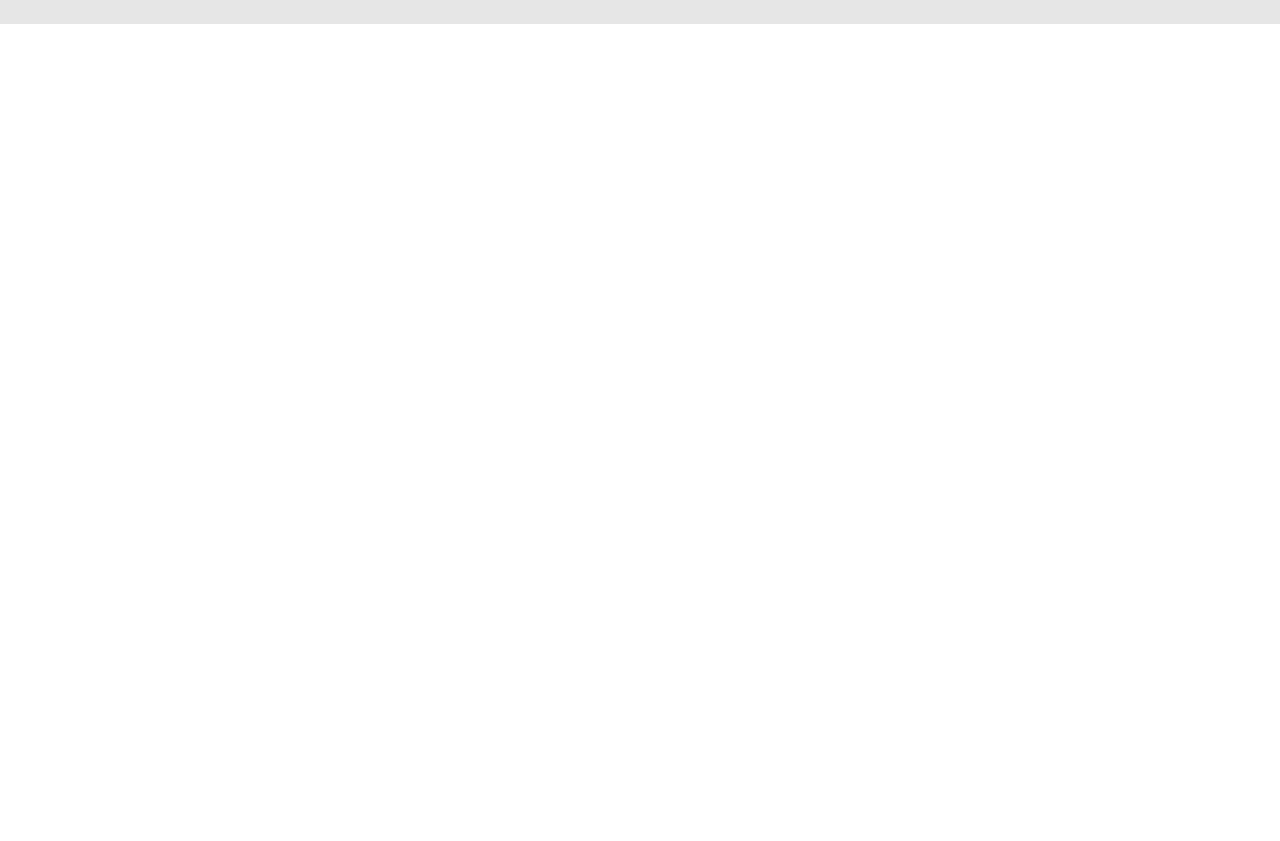
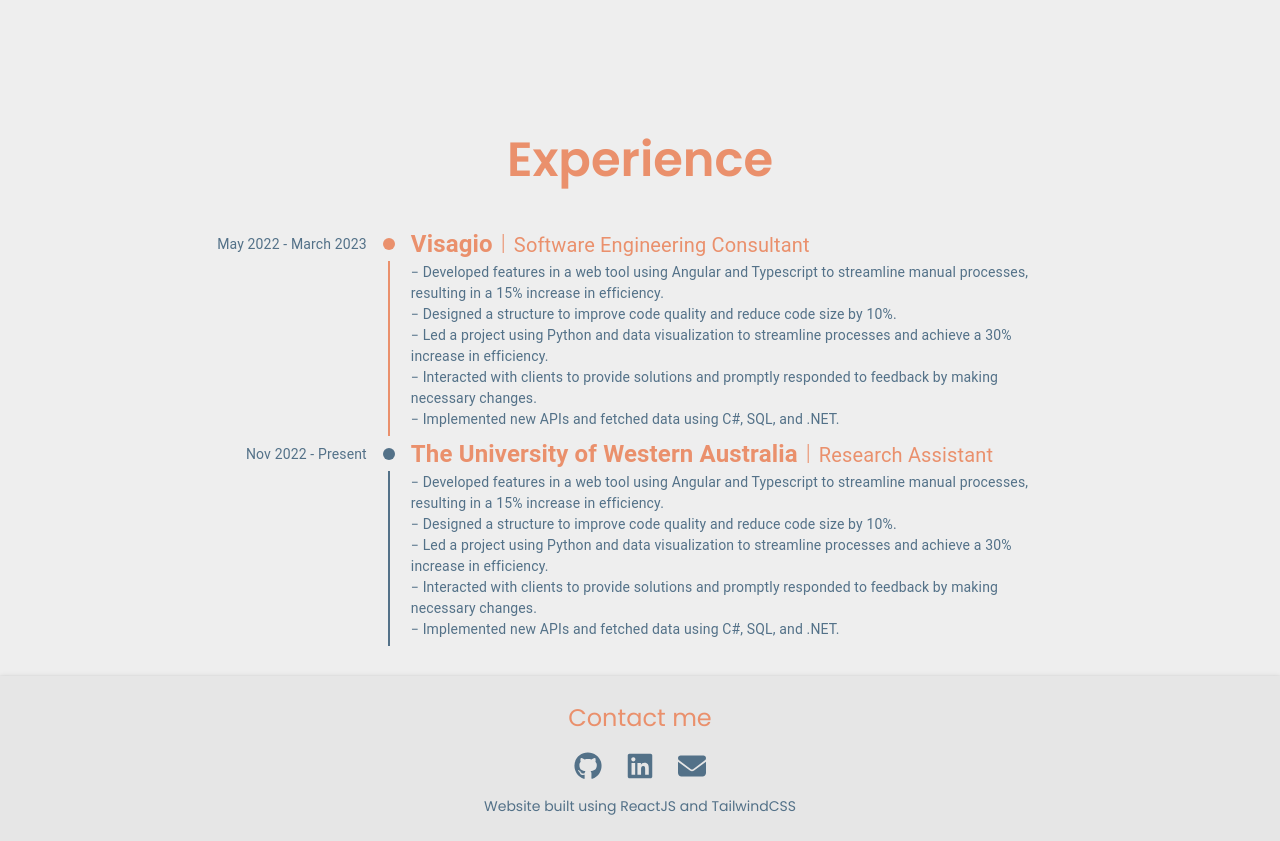
Before and after one commit to Dhrubub/portfolio, a React (Vite) app: page / in a window 1280 px wide. Shown: the part 764-1605 px from the top of the page. Before the commit the page ends 800 px from the top, so only its background shows below. Built offline with nearby package versions, Linux system fonts and the light colour scheme.

Commit message:
timeline, small changes

```diff
--- a/src/App.tsx
+++ b/src/App.tsx
@@ -53,7 +53,7 @@
 			<div
 				className={`${styles.flexCenter} relative shadow sm:shadow-none`}
 			>
-				<div className={`w-full ${styles.paddingX}`}>
+				<div className={`${styles.boxWidth} ${styles.paddingX}`}>
 					<Navbar
 						isDarkMode={darkMode}
 						toggleDarkMode={() => toggleDarkMode()}
@@ -63,7 +63,7 @@
 
 			<div
 				className='flex sm:hidden w-full justify-between items-center
-				md:flex-row flex-col pt-6 border-t-[1px] border-t-secondary opacity-50'
+				md:flex-row flex-col xs:pt-6 border-t-[1px] border-t-secondary opacity-50'
 			></div>
 
 			<div className={`bg-primary ${styles.flexStart}`}>
--- a/src/components/Experience.tsx
+++ b/src/components/Experience.tsx
@@ -3,8 +3,10 @@
 
 const Experience = () => {
 	return (
-		<div>
-			<h1>Experience</h1>
+		<div className='my-6'>
+			<h1 className='my-3 sm:my-6 sm:font-semibold text-center text-tertiary text-[24px] sm:text-[48px]'>
+				Experience
+			</h1>
 			<TimeLine />
 		</div>
 	);
--- a/src/components/TimeLine.tsx
+++ b/src/components/TimeLine.tsx
@@ -1,69 +1,136 @@
-// import * as React from 'react';
-// import Timeline from '@mui/lab/Timeline';
-// import TimelineItem from '@mui/lab/TimelineItem';
-// import TimelineSeparator from '@mui/lab/TimelineSeparator';
-// import TimelineConnector from '@mui/lab/TimelineConnector';
-// import TimelineContent from '@mui/lab/TimelineContent';
-// import TimelineDot from '@mui/lab/TimelineDot';
-// import TimelineOppositeContent, {
-// 	timelineOppositeContentClasses,
-// } from '@mui/lab/TimelineOppositeContent';
+import * as React from 'react';
+import Timeline from '@mui/lab/Timeline';
 
-// import tm from './timelineElements';
+import TimelineOppositeContent, {
+	timelineOppositeContentClasses,
+} from '@mui/lab/TimelineOppositeContent';
 
-// export default function OppositeContentTimeline() {
-// 	const [isAboveHalf, setIsAboveHalf] = React.useState([false, false]);
+import TimeLineElements from './TimeLineElements';
+import { FontAwesomeIcon } from '@fortawesome/react-fontawesome';
+import { faGit, faGithub } from '@fortawesome/free-brands-svg-icons';
+import { faBriefcase } from '@fortawesome/free-solid-svg-icons';
+import TimelineEvent from './TimelineEvent';
+function TimeLine() {
+	const [dotsPercent, setDotsPercent] = React.useState([]);
+	const [linesPercent, setLinesPercent] = React.useState([]);
 
-// 	// React.useEffect(() => {
-// 	// 	const handleScroll = () => {
-// 	// 		const timelineItems = Array.from(
-// 	// 			document.querySelectorAll('.MuiTimelineItem-root')
-// 	// 		);
-// 	// 		const halfOfViewport = window.innerHeight / 2;
+	React.useEffect(() => {
+		const handleScroll = () => {
+			const timelineDotItems = Array.from(
+				document.querySelectorAll('.MuiTimelineDot-root')
+			);
+			const timelineConnectorItems = Array.from(
+				document.querySelectorAll('.MuiTimelineConnector-root')
+			);
 
-// 	// 		const isAboveHalfArr = timelineItems.map((item) => {
-// 	// 			const itemRect = item.getBoundingClientRect();
-// 	// 			return itemRect.top < halfOfViewport;
-// 	// 		});
+			const getPercentage = (item, thresh) => {
+				const itemRect = item.getBoundingClientRect();
+				const itemHeight = itemRect.height;
+				const itemTop = itemRect.top;
 
-// 	// 		setIsAboveHalf(isAboveHalfArr);
-// 	// 	};
+				const percentageAboveThreshold =
+					((thresh - itemTop) / itemHeight) * 100;
 
-// 	// 	window.addEventListener('scroll', handleScroll);
-// 	// 	return () => {
-// 	// 		window.removeEventListener('scroll', handleScroll);
-// 	// 	};
-// 	// }, []);
+				if (percentageAboveThreshold < 0) return 0;
+				return percentageAboveThreshold;
+			};
 
-// 	return (
-// 		<Timeline
+			const viewportHeight = window.innerHeight;
+			const topThreshold = 0.75 * viewportHeight;
+
+			const dots = timelineDotItems.map((item) =>
+				getPercentage(item, topThreshold)
+			);
+
+			const lines = timelineConnectorItems.map((item) =>
+				getPercentage(item, topThreshold)
+			);
+
+			setDotsPercent(dots);
+			setLinesPercent(lines);
+		};
+
+		window.addEventListener('scroll', handleScroll);
+		return () => {
+			window.removeEventListener('scroll', handleScroll);
+		};
+	}, []);
+
+	return (
+		<Timeline
+			sx={{
+				[`& .${timelineOppositeContentClasses.root}`]: {
+					flex: 0.2,
+				},
+				'@media (min-width: 768px)': {
+					[`& .${timelineOppositeContentClasses.root}`]: {
+						flex: 0.3,
+					},
+				},
+				'@media (min-width: 1060px)': {
+					[`& .${timelineOppositeContentClasses.root}`]: {
+						flex: 0.4,
+					},
+				},
+			}}
+		>
+			{TimeLineElements.map((event, index) => (
+				<TimelineEvent
+					key={index}
+					{...event}
+					index={index}
+					dotPercent={dotsPercent[index]}
+					linePercent={linesPercent[index]}
+				/>
+				// <TimelineItem key={index}>
+				// 	<TimelineOppositeContent>
+				// 		{event.title}
+				// 	</TimelineOppositeContent>
+				// 	<TimelineSeparator>
+				// 		<TimelineDot
 				// 			sx={{
-// 				[`& .${timelineOppositeContentClasses.root}`]: {
-// 					flex: 0.3,
-// 				},
+				// 				border: 'none',
+				// 				padding: '6px',
+				// 				background: `linear-gradient(180deg, var(--tertiary) ${dotsPercent[index]}%, var(--secondary) 0%)`,
 				// 			}}
-// 		>
-// 			{tm.map((event, index) => (
-// 				<TimelineItem key={index}>
-// 					<TimelineOppositeContent>
-// 						{event.title}
-// 					</TimelineOppositeContent>
-// 					<TimelineSeparator>
-// 						<TimelineDot
-// 							sx={{
-// 								bgcolor: isAboveHalf[0] ? 'red' : 'grey',
-// 							}}
-// 						/>
-// 						<TimelineConnector
-// 							sx={{
-// 								bgcolor: isAboveHalf[0] ? 'red' : 'grey',
-// 							}}
-// 						/>
-// 					</TimelineSeparator>
-// 					<TimelineContent>{event.description}</TimelineContent>
-// 				</TimelineItem>
-// 			))}
-// 		</Timeline>
+				// 		/>
+
+				// 		{/* <FontAwesomeIcon
+				// 			icon={event.icon}
+				// 			style={{
+				// 				border: 'none',
+				// 				padding: '6px',
+				// 				color: `linear-gradient(180deg, var(--tertiary) ${dotsPercent[index]}%, var(--secondary) 0%)`,
+				// 			}}
+				// 		/> */}
+				// 		{index < tm.length - 1 && (
+				// 			<TimelineConnector
+				// 				sx={{
+				// 					background: `linear-gradient(180deg, var(--tertiary) ${linesPercent[index]}%, var(--secondary) 0%)`,
+				// 				}}
+				// 			/>
+				// 		)}
+				// 		{/* {index == tm.length - 1 && (
+				// 			<TimelineDot
+				// 				sx={{
+				// 					border: 'none',
+				// 					padding: '6px',
+				// 					background: `linear-gradient(180deg, var(--tertiary) ${
+				// 						dotsPercent[dotsPercent.length - 1]
+				// 					}%, var(--secondary) 0%)`,
+				// 				}}
+				// 			/>
+				// 		)} */}
+				// 	</TimelineSeparator>
+				// 	<TimelineContent>
+				// 		<p className='text-secondary max-w-[470px]'>
+				// 			{event.description}
+				// 		</p>
+				// 	</TimelineContent>
+				// </TimelineItem>
+			))}
+		</Timeline>
+	);
 	// 		// <Timeline
 	// 		// 	sx={{
 	// 		// 		[`& .${timelineOppositeContentClasses.root}`]: {
@@ -135,11 +202,5 @@
 	// 		// </Timeline>
 	// 	);
 	// }
-
-import React from 'react';
-
-const TimeLine = () => {
-	return <div>TimeLine</div>;
-};
-
+}
 export default TimeLine;
--- /dev/null
+++ b/src/components/TimelineEvent.tsx
@@ -0,0 +1,94 @@
+import React from 'react';
+import TimelineItem from '@mui/lab/TimelineItem';
+import TimelineSeparator from '@mui/lab/TimelineSeparator';
+import TimelineConnector from '@mui/lab/TimelineConnector';
+import TimelineContent from '@mui/lab/TimelineContent';
+import TimelineDot from '@mui/lab/TimelineDot';
+
+import TimelineOppositeContent from '@mui/lab/TimelineOppositeContent';
+
+import TimeLineElements from './TimeLineElements';
+
+const TimelineEvent = ({
+	title,
+	position,
+	description,
+	date,
+	skills,
+	dotPercent,
+	linePercent,
+	index,
+}) => {
+	return (
+		<TimelineItem>
+			<TimelineOppositeContent>
+				<span className='text-secondary text-[12px] sm:text-[14px]'>
+					{date}
+				</span>
+			</TimelineOppositeContent>
+			<TimelineSeparator>
+				<TimelineDot
+					sx={{
+						border: 'none',
+						padding: '6px',
+						background: `linear-gradient(180deg, var(--tertiary) ${dotPercent}%, var(--secondary) 0%)`,
+						boxShadow: 'none',
+					}}
+				/>
+
+				{/* <FontAwesomeIcon
+							icon={event.icon}
+							style={{
+								border: 'none',
+								padding: '6px',
+								color: `linear-gradient(180deg, var(--tertiary) ${dotsPercent[index]}%, var(--secondary) 0%)`,
+							}}
+						/> */}
+				{/* {index < TimeLineElements.length - 1 && ( */}
+				<TimelineConnector
+					sx={{
+						background: `linear-gradient(180deg, var(--tertiary) ${linePercent}%, var(--secondary) 0%)`,
+					}}
+				/>
+				{/* // )} */}
+				{/* {index == tm.length - 1 && (
+							<TimelineDot
+								sx={{
+									border: 'none',
+									padding: '6px',
+									background: `linear-gradient(180deg, var(--tertiary) ${
+										dotsPercent[dotsPercent.length - 1]
+									}%, var(--secondary) 0%)`,
+								}}
+							/>
+						)} */}
+			</TimelineSeparator>
+			<TimelineContent className='!pt-1 sm:!pt-0'>
+				<div className='flex items-end'>
+					<span className='text-tertiary font-semibold sm:text-[24px] text-[18px]'>
+						{title}
+						<span className='mx-2 text-tertiary font-light sm:text-[22px] text-[16px] align-top'>
+							|
+						</span>
+						<span className='text-tertiary font-normal sm:text-[20px] text-[14px]'>
+							{position}
+						</span>
+					</span>
+				</div>
+
+				<ul className='list-none'>
+					{description.map((item, index) => (
+						<li
+							key={index}
+							className='justify-start text-secondary max-w-[470px] sm:max-w-[640px] text-[12px] sm:text-[14px]'
+						>
+							&minus;&nbsp;{item}
+						</li>
+					))}
+				</ul>
+			</TimelineContent>
+		</TimelineItem>
+	);
+};
+
+export default TimelineEvent;
--- a/src/components/timelineElements.js
+++ b/src/components/timelineElements.js
@@ -1,63 +1,32 @@
+import { faBriefcase } from '@fortawesome/free-solid-svg-icons';
+
 let timelineElements = [
-  {
-    id: 1,
-    title: "Frontend Developer",
-    location: "Dragontail, Ascana",
-    description:
-      "Converting data to a graphical interface, through the use of HTML, CSS, and JavaScript, so that users can view and interact with that data.",
-    buttonText: "View Frontend Projects",
-    date: "August 2016 - present",
-    icon: "work",
-  },
-  {
-    id: 2,
-    title: "Backend Developer",
-    location: "Skystead, Craonia",
-    description:
-      "Working hand-in-hand with front-end developers by providing the outward facing web application elements server-side logic. Creating the logic to make the web app function properly, and accomplishing this through the use of server-side scripting languages.",
-    buttonText: "View Backend Projects",
-    date: "June 2013 - August 2016",
-    icon: "work",
-  },
-  {
-    id: 3,
-    title: "Quality Assurance Engineer",
-    location: "South Warren, Geshington",
-    description:
-      "Assessing the quality of specifications and technical design documents in order to ensure timely, relevant and meaningful feedback.",
-    buttonText: "Company Website",
-    date: "September 2011 - June 2013",
-    icon: "work",
-  },
-  {
-    id: 4,
-    title: "Oak Ridge College",
-    location: "South Warren, Geshington",
-    description:
-      "Online Course in Magical Beasts and Wonders of the World - Lorem ipsum dolor sit amet, consectetur adipiscing elit. Donec scelerisque sagittis tellus, non ultrices lacus tempus vel.",
-    buttonText: "Course Certificate",
-    date: "September 2011",
-    icon: "school",
-  },
-  {
-    id: 5,
-    title: "Hawking College",
-    location: "Skystead, Craonia",
-    description:
-      "College - Lorem ipsum dolor sit amet, consectetur adipiscing elit. Donec scelerisque sagittis tellus, non ultrices lacus tempus vel.",
-    buttonText: "College Projects",
-    date: "2007 - 2011",
-    icon: "school",
-  },
-  {
-    id: 6,
-    title: "Marble Hills Grammar School",
-    location: "Dragontail, Ascana",
-    description:
-      "Highschool - Lorem ipsum dolor sit amet, consectetur adipiscing elit. Donec scelerisque sagittis tellus, non ultrices lacus tempus vel.",
-    date: "2003 - 2007",
-    icon: "school",
-  },
+	{
+		title: 'Visagio',
+		position: 'Software Engineering Consultant',
+		description: [
+			'Developed features in a web tool using Angular and Typescript to streamline manual processes, resulting in a 15% increase in efficiency.',
+			'Designed a structure to improve code quality and reduce code size by 10%.',
+			'Led a project using Python and data visualization to streamline processes and achieve a 30% increase in efficiency.',
+			'Interacted with clients to provide solutions and promptly responded to feedback by making necessary changes.',
+			'Implemented new APIs and fetched data using C#, SQL, and .NET.',
+		],
+		date: 'May 2022 - March 2023',
+		skills: [],
+	},
+	{
+		title: 'The University of Western Australia',
+		position: 'Research Assistant',
+		description: [
+			'Developed features in a web tool using Angular and Typescript to streamline manual processes, resulting in a 15% increase in efficiency.',
+			'Designed a structure to improve code quality and reduce code size by 10%.',
+			'Led a project using Python and data visualization to streamline processes and achieve a 30% increase in efficiency.',
+			'Interacted with clients to provide solutions and promptly responded to feedback by making necessary changes.',
+			'Implemented new APIs and fetched data using C#, SQL, and .NET.',
+		],
+		date: 'Nov 2022 - Present',
+		skills: [],
+	},
 ];
 
 export default timelineElements;
```
Also changed, not shown: src/components/Hero.tsx (+4 -5 lines). Lines whose indentation alone changed are shown as unchanged.
